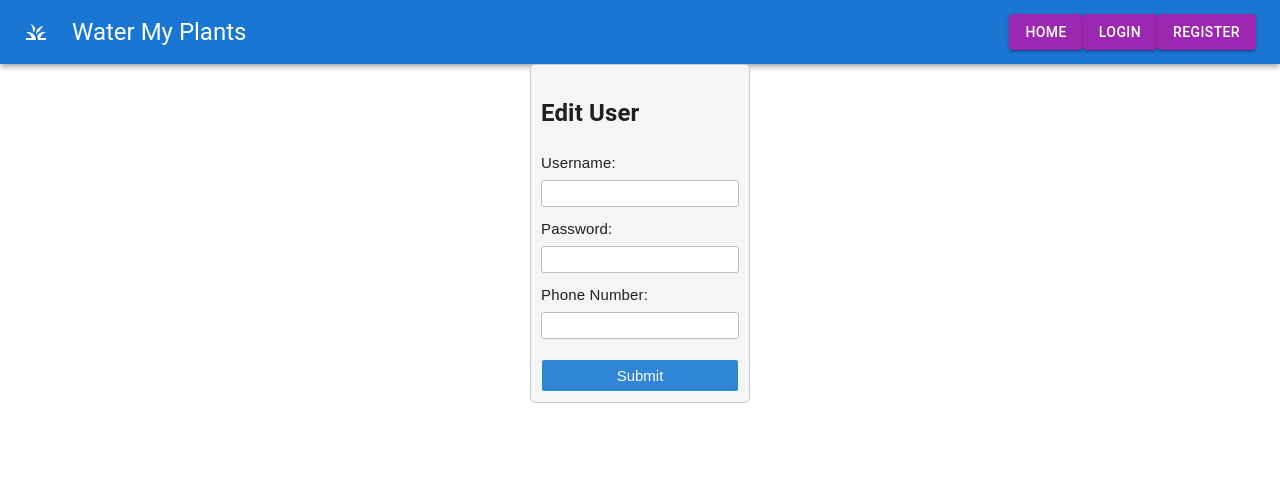
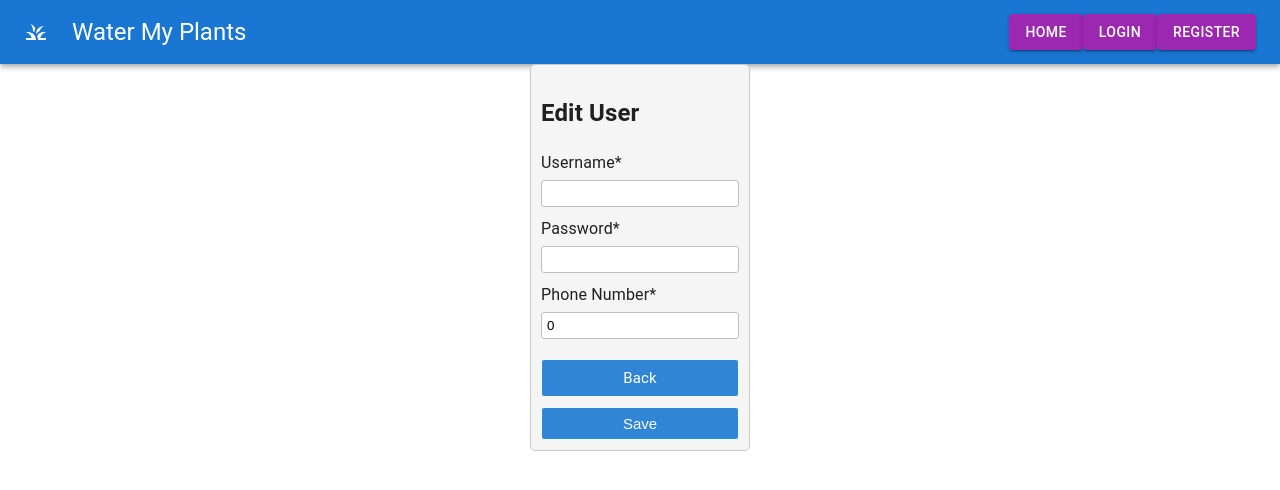
Before and after one commit to Build-Week-Project-Name-3/front-end, a React (Create React App) app in the folder plants/: page /account in a window 1280 px wide. Shown: the top 490 px of the page. Built offline with nearby package versions, Linux system fonts and the light colour scheme; no server answers; the HTML template or start-up script is replaced by a standard one.

Commit message:
delete plant functional, update user functional

```diff
--- a/plants/src/App.js
+++ b/plants/src/App.js
@@ -3,12 +3,10 @@ import React, { useState } from "react";
 import { Route, Switch, Redirect } from "react-router-dom";
 import { createBrowserHistory } from "history";
 import axios from "axios";
-
 import Dashboard from "./components/Dashboard";
 import EditPlantForm from "./components/EditPlant";
 import Header from "./components/Header";
-import
-{
+import {
   CssBaseline,
   AppBar,
   Toolbar,
@@ -22,69 +20,72 @@ import RegisterForm from "./components/registerForm";
 import editUserForm from "./components/editUserForm";
 import Logout from "./components/Logout";
 import AddPlantForm from "./components/addPlant";
-import axiosWithAuth from "./utilities/axiosWithAuth"
+import axiosWithAuth from "./utilities/axiosWithAuth";
+import DeletePlantModal from "./components/DeletePlantModal";
 
-function App()
-{
+function App() {
   const [plants, setPlants] = useState([]);
   const [error, setError] = useState("");
   const history = createBrowserHistory({ forceRefresh: true });
 
-    async function handleRegisterSubmit(data)
-    {
+  async function handleRegisterSubmit(data) {
     axios
       .post(
         "https://build-week-water-my-plants-1.herokuapp.com/api/auth/register",
         data
       )
-            .then((res) =>
-            {
+      .then((res) => {
         console.log("register response:", res);
 
         // redirect to login page
         history.push("/login");
       })
-            .catch((err) =>
-            {
+      .catch((err) => {
         console.log(err);
         setError(err.toString());
       });
   }
 
-    async function handleLoginSubmit(data)
-    {
+  async function handleLoginSubmit(data) {
     axios
       .post(
         "https://build-week-water-my-plants-1.herokuapp.com/api/auth/login",
         data
       )
-            .then((res) =>
-            {
+      .then((res) => {
         console.log("login response:", res);
         sessionStorage.setItem("token", res.data.token);
         sessionStorage.setItem("userId", res.data.user_id);
         history.push("/plants");
       })
-            .catch((err) =>
-            {
+      .catch((err) => {
         console.log(err);
         setError(err.toString());
       });
   }
 
-    async function handleAddPlant(data)
-    {
+  async function handleAddPlant(data) {
     axiosWithAuth()
       .post("/plants", data)
-            .then((res) =>
-            {
-                console.log("add plant response:", res);
+      .then((res) => {
         setPlants(...plants, res.data);
         history.push("/plants");
-                console.log(plants);
       })
-            .catch((err) =>
-            {
+      .catch((err) => {
+        console.log(err);
+        setError(err.toString());
+      });
+  }
+
+  async function handleEditUser(data) {
+    const user_id = sessionStorage.getItem("userId");
+    axiosWithAuth()
+      .put(`/users/${user_id}`, data)
+      .then((res) => {
+        console.log("update user response:", res);
+        history.push("/plants");
+      })
+      .catch((err) => {
         console.log(err);
         setError(err.toString());
       });
@@ -111,10 +112,18 @@ function App()
 
           <Route path="/logout" component={Logout} />
 
-                    <Route path="/account" component={editUserForm} />
+          <Route path="/account" component={editUserForm} setError={setError} />
 
           <Route path="/plants/add">
             <AddPlantForm onSubmit={handleAddPlant} setError={setError} />
+          </Route>
+
+          <Route path="/plants/delete/:id">
+            <DeletePlantModal
+              plants={plants}
+              setPlants={setPlants}
+              setError={setError}
+            />
           </Route>
 
           <Route path="/plants/:id">
--- /dev/null
+++ b/plants/src/components/DeletePlantModal.js
@@ -0,0 +1,89 @@
+import React, { useState, useEffect } from "react";
+import axiosWithAuth from "../utilities/axiosWithAuth";
+import { useHistory, useParams } from "react-router";
+import { createBrowserHistory } from "history";
+import {
+  Button,
+  ButtonGroup,
+  Card,
+  CardContent,
+  CardMedia,
+} from "@mui/material";
+import { Typography } from "@mui/material";
+
+const initialState = {
+  plant_name: "",
+  plant_species: "",
+  h2oFrequency: 0,
+  image_url: "",
+};
+
+const DeletePlantModal = (props) => {
+  const [deletedPlant, setDeletedPlant] = useState(initialState);
+  const { plants, setPlants, setError } = props;
+  const { id } = useParams();
+  const history = createBrowserHistory({ forceRefresh: true });
+
+  useEffect(() => {
+    console.log("id", id);
+    axiosWithAuth()
+      .get(`/plants/${id}`)
+      .then((res) => {
+        console.log(res.data);
+        setDeletedPlant(res.data);
+      })
+      .catch((err) => setError(err));
+  }, []);
+
+  const handleDelete = (e) => {
+    e.preventDefault();
+    axiosWithAuth()
+      .delete(`/plants/${id}`)
+      .then((res) => {
+        setPlants(plants.filter((item) => item.plant_id !== id));
+        history.push("/plants");
+      })
+      .catch((err) => setError(err));
+  };
+
+  return (
+    <div className="modal">
+      <h2>Are you sure you want to delete {deletedPlant.plant_name}?</h2>
+      <p className="errMsg">
+        This action is permanent, changes can not be reverted
+      </p>
+      <Card sx={{ maxWidth: 500, borderRadius: 10 }} variant="outlined">
+        <CardContent
+          sx={{
+            display: "flex",
+            flexDirection: "column",
+            alignItems: "center",
+          }}
+        >
+          <Typography variant="h4" component="div">
+            Name: {deletedPlant.plant_name}
+          </Typography>
+          <CardMedia
+            component="img"
+            height="150"
+            image={deletedPlant.image_url}
+          />
+          <Typography sx={{ fontSize: 15 }} color="text.secondary" gutterBottom>
+            Water Frequency: {deletedPlant.h2oFrequency}
+          </Typography>
+          <Typography sx={{ fontSize: 15 }} color="text.secondary" gutterBottom>
+            Species: {deletedPlant.plant_species}
+          </Typography>
+          <ButtonGroup disableElevation variant="contained">
+            <Button onClick={() => history.push("/plants")}>Back</Button>
+            <Button onClick={handleDelete} variant="outlined">
+              Delete Plant
+            </Button>
+          </ButtonGroup>
+        </CardContent>
+      </Card>
+    </div>
+  );
+};
+
+export default DeletePlantModal;
--- a/plants/src/components/Plant.js
+++ b/plants/src/components/Plant.js
@@ -14,6 +14,10 @@ export default function Plant(props) {
   const { plant } = props;
   const handleEdit = (e) => {
     history.push(`/plants/${plant.plant_id}`);
+  };
+
+  const handleDelete = (e) => {
+    history.push(`/plants/delete/${plant.plant_id}`);
   };
 
   return (
@@ -33,7 +37,7 @@ export default function Plant(props) {
         </Typography>
         <ButtonGroup disableElevation variant="contained">
           <Button onClick={handleEdit}>Edit Plant</Button>
-          <Button variant="outlined">Delete Plant</Button>
+          <Button onClick={handleDelete} variant="outlined">Delete Plant</Button>
         </ButtonGroup>
       </CardContent>
     </Card>
--- a/plants/src/components/editUserForm.js
+++ b/plants/src/components/editUserForm.js
@@ -1,80 +1,148 @@
-import React from 'react';
+import React, { useState, useEffect } from "react";
+import axiosWithAuth from "../utilities/axiosWithAuth";
+import { Link } from "react-router-dom";
+import { useHistory, useParams } from "react-router";
+import { createBrowserHistory } from "history";
 
-const Field = React.forwardRef(({ label, type }, ref) =>
-{
-    return (
-        <div>
-            <label style={labelStyle} >{label}</label>
-            <input ref={ref} type={type} style={inputStyle} />
-        </div>
-    );
-});
-
-export default function EditUserForm(props)
-{
-    const submit = props.onSubmit;
-    const usernameRef = React.useRef();
-    const passwordRef = React.useRef();
-    const phoneRef = React.useRef();
-    const handleSubmit = e =>
-    {
-        e.preventDefault();
-        const data = {
-            username: usernameRef.current.value,
-            password: passwordRef.current.value,
-            phoneNumber: phoneRef.current.value
-        };
-        submit(data);
-    };
-    return (
-        <form style={formStyle} onSubmit={handleSubmit} >
-            <h2>Edit User</h2>
-            <Field ref={usernameRef} label="Username:" type="text" />
-            <Field ref={passwordRef} label="Password:" type="password" />
-            <Field ref={phoneRef} label="Phone Number:" type="text" />
-            <div>
-                <button style={submitStyle} type="submit">Submit</button>
-            </div>
-        </form>
-    );
+const initialState = {
+  username: "",
+  password: "",
+  phoneNumber: 0,
 };
 
+const EditUserForm = (props) => {
+  const [userValues, setUserValues] = useState(initialState);
+  const history = createBrowserHistory({ forceRefresh: true });
+  const { setError } = props;
+  const user_id = sessionStorage.getItem("userId");
 
-// Styling below
+  useEffect(() => {
+    axiosWithAuth()
+      .get(`/users/${user_id}`)
+      .then((res) => {
+        console.log(res);
+        setUserValues({ ...res.data, password: "" });
+      })
+      .catch((err) => console.log(err));
+  }, []);
+
+  const handleChange = (e) => {
+    setUserValues({
+      ...userValues,
+      [e.target.name]: e.target.value,
+    });
+  };
+
+  const handleSubmit = (e) => {
+    e.preventDefault();
+    axiosWithAuth()
+      .put(`/users/${user_id}`, userValues)
+      .then((res) => {
+        console.log(res);
+        history.push("/plants");
+      })
+      .catch((err) => setError(err));
+  };
+
+  return (
+    <div className="container">
+      <div>
+        <form style={formStyle} onSubmit={handleSubmit}>
+          <h2>Edit User</h2>
+          <div>
+            <div>
+              <label>
+                Username*
+                <input
+                  style={inputStyle}
+                  type="text"
+                  name="username"
+                  id="username"
+                  onChange={handleChange}
+                  value={userValues.username}
+                />
+              </label>
+            </div>
+            <div>
+              <label>
+                Password*
+                <input
+                  style={inputStyle}
+                  type="text"
+                  name="password"
+                  id="password"
+                  onChange={handleChange}
+                  value={userValues.password}
+                />
+              </label>
+            </div>
+            <div>
+              <label>
+                Phone Number*
+                <input
+                  style={inputStyle}
+                  type="number"
+                  name="phoneNumber"
+                  id="phoneNumber"
+                  onChange={handleChange}
+                  value={userValues.phoneNumber}
+                />
+              </label>
+            </div>
+            <div>
+              <Link style={submitStyle} to="/plants" className="button">
+                Back
+              </Link>
+            </div>
+            <div>
+              <button style={submitStyle} className="md-button">
+                Save
+              </button>
+            </div>
+          </div>
+        </form>
+      </div>
+    </div>
+  );
+};
 
 const formStyle = {
-    margin: 'auto',
-    padding: '10px',
-    border: '1px solid #c9c9c9',
-    borderRadius: '5px',
-    background: '#f5f5f5',
-    width: '220px',
-    display: 'block'
+  margin: "auto",
+  padding: "10px",
+  border: "1px solid #c9c9c9",
+  borderRadius: "5px",
+  background: "#f5f5f5",
+  width: "220px",
+  display: "block",
 };
 
 const labelStyle = {
-    margin: '10px 0 5px 0',
-    fontFamily: 'Arial, Helvetica, sans-serif',
-    fontSize: '15px',
+  margin: "10px 0 5px 0",
+  fontFamily: "Arial, Helvetica, sans-serif",
+  fontSize: "15px",
 };
 
 const inputStyle = {
-    margin: '5px 0 10px 0',
-    padding: '5px',
-    border: '1px solid #bfbfbf',
-    borderRadius: '3px',
-    boxSizing: 'border-box',
-    width: '100%'
+  margin: "5px 0 10px 0",
+  padding: "5px",
+  border: "1px solid #bfbfbf",
+  borderRadius: "3px",
+  boxSizing: "border-box",
+  width: "100%",
 };
 
 const submitStyle = {
-    margin: '10px 0 0 0',
-    padding: '7px 10px',
-    border: '1px solid #efffff',
-    borderRadius: '3px',
-    background: '#3085d6',
-    width: '100%',
-    fontSize: '15px',
-    color: 'white',
-    display: 'block'
+  textDecoration: "none",
+  textAlign: "center",
+  margin: "10px 0 0 0",
+  padding: "7px 10px",
+  border: "1px solid #efffff",
+  borderRadius: "3px",
+  background: "#3085d6",
+  width: "100%",
+  fontSize: "15px",
+  color: "white",
+  display: "block",
 };
+
+export default EditUserForm;
```
Also changed, not shown: plants/src/components/Dashboard.js (+5 -8 lines), plants/src/components/EditPlant.js (+7 -13 lines), plants/src/components/Header.js (+9 -6 lines), plants/src/components/loginForm.js (+36 -37 lines). Lines whose indentation alone changed are shown as unchanged.
